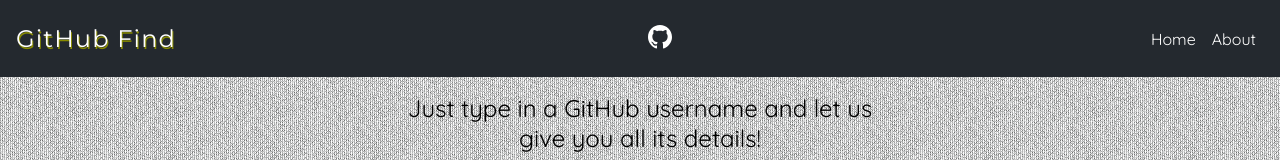
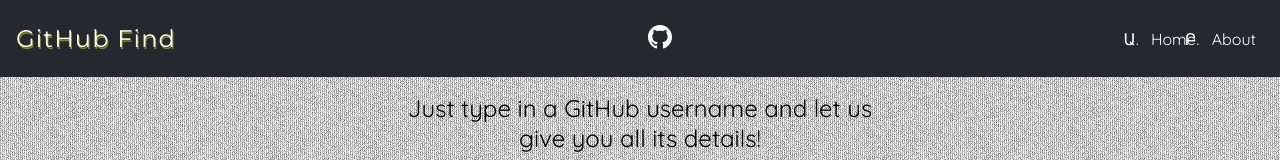
Before and after one commit to sodiqsanusi/github-finder, a React (Create React App) app: page / in a window 1280 px wide. Shown: the top 160 px of the page. Built offline with nearby package versions, Linux system fonts and the light colour scheme.

Commit message:
Need to merge all files

```diff
--- a/src/App.css
+++ b/src/App.css
@@ -50,7 +50,7 @@
 .navbar--list{
   display: flex;
   justify-content: space-between;
-  list-style: none;
+  list-style: armenian;
 }
 .navbar--list a{
   text-decoration: none;
```
